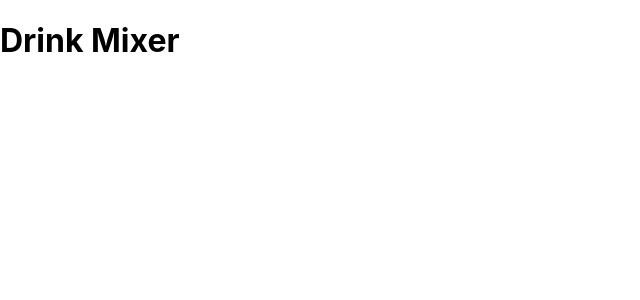
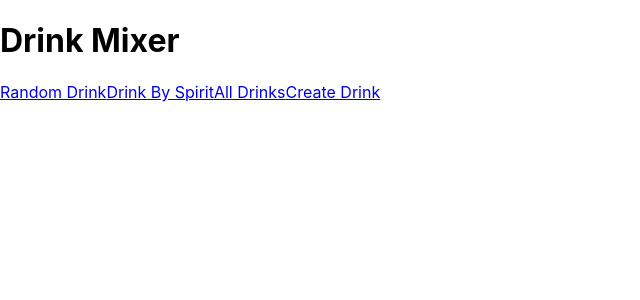
Before and after one commit to Bmdawley22/drink-mixer, a React (Create React App) app in the folder drink-mixer/: page / in a window 1280 px wide. Shown: the top 300 px of the page, without its empty margins (0-640 px from the left). Built offline with nearby package versions, Linux system fonts and the light colour scheme.

Commit message:
Added links to header

```diff
--- a/drink-mixer/src/components/Header.js
+++ b/drink-mixer/src/components/Header.js
@@ -1,11 +1,15 @@
 import React from 'react';
+import { Link } from 'react-router-dom';
 
 const Header = () => {
     return (
         <header>
             <h1>Drink Mixer</h1>
             <nav>
-
+                <Link to='/random-drink'>Random Drink</Link>
+                <Link to='/by-spirit'>Drink By Spirit</Link>
+                <Link to='all-drinks'>All Drinks</Link>
+                <Link to='create-drink'>Create Drink</Link>
             </nav>
         </header>
     )
```
